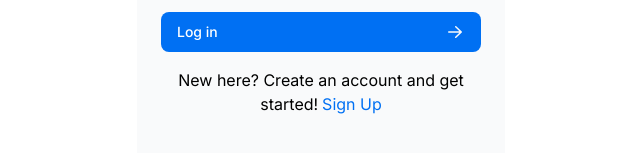
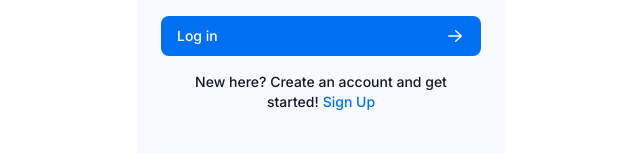
Before and after one commit to amanlajpal/nextjs-dashboard, a Next.js app: page /login in a window 1280 px wide. Shown: the part 453-606 px from the top of the page, without its empty margins (319-959 px from the left). Built offline with nearby package versions, Linux system fonts and the light colour scheme; a web font is replaced by a local one.

Commit message:
[style]: [issue #1] Refine layout and typography in signup and login forms

```diff
--- a/app/signup/page.tsx
+++ b/app/signup/page.tsx
@@ -6,7 +6,7 @@ import SignupForm from "../ui/signup-form";
 export default function LoginPage() {
   return (
     <main className="flex items-center justify-center md:h-screen">
-      <div className="relative mx-auto flex w-full max-w-[400px] flex-col space-y-2.5 p-4 md:-mt-32">
+      <div className="relative mx-auto flex w-full max-w-[400px] flex-col space-y-2.5 p-4">
         <div className="flex h-20 w-full items-end rounded-lg bg-blue-500 p-3 md:h-36">
           <div className="w-32 text-white md:w-36">
             <AcmeLogo />
--- a/app/ui/login-form.tsx
+++ b/app/ui/login-form.tsx
@@ -72,9 +72,9 @@ export default function LoginForm() {
         <Button className="mt-4 w-full" aria-disabled={isPending}>
           Log in <ArrowRightIcon className="ml-auto h-5 w-5 text-gray-50" />
         </Button>
-        <div className="mt-4 text-center">
+        <div className="mt-4 text-center text-sm font-medium text-gray-900">
           New here? Create an account and get started!
-          <Link href="/signup" className="ml-1 text-blue-500 hover:underline">Sign Up</Link>
+          <Link href="/signup" className="ml-1 text-blue-500 text-sm font-medium hover:underline">Sign Up</Link>
         </div>
         <div className="flex h-8 items-end space-x-1">
           {errorMessage && (
```
